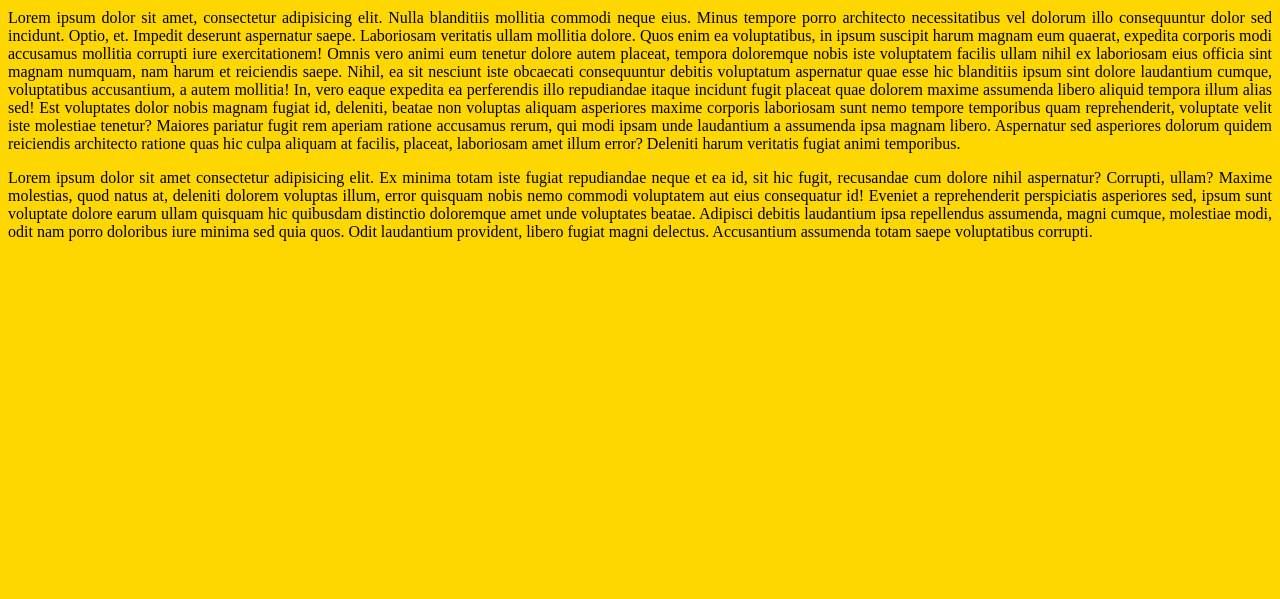
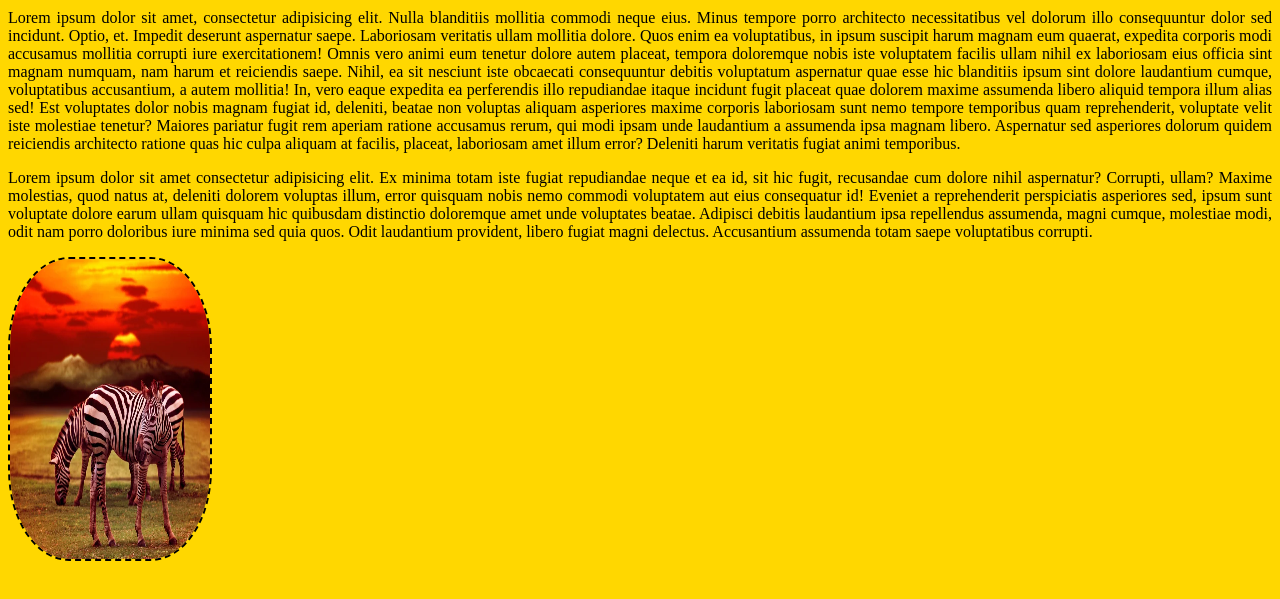
Before and after one commit to Samuelliusi/myportfollile, a plain HTML site: page index.html in a window 1280 px wide. Shown: the part 85-684 px from the top of the page. Drawn offline with Linux system fonts and the light colour scheme.

Commit message:
aded html syntax

```diff
--- a/index.html
+++ b/index.html
@@ -10,6 +10,7 @@
       <p>
           Lorem ipsum dolor sit amet consectetur adipisicing elit. Ex minima totam iste fugiat repudiandae neque et ea id, sit hic fugit, recusandae cum dolore nihil aspernatur? Corrupti, ullam? Maxime molestias, quod natus at, deleniti dolorem voluptas illum, error quisquam nobis nemo commodi voluptatem aut eius consequatur id! Eveniet a reprehenderit perspiciatis asperiores sed, ipsum sunt voluptate dolore earum ullam quisquam hic quibusdam distinctio doloremque amet unde voluptates beatae. Adipisci debitis laudantium ipsa repellendus assumenda, magni cumque, molestiae modi, odit nam porro doloribus iure minima sed quia quos. Odit laudantium provident, libero fugiat magni delectus. Accusantium assumenda totam saepe voluptatibus corrupti.
       </p>
+      <img src="images/depositphotos_53417407-stock-photo-wild-zebra-standing-in-green.jpg">
 </body>
 
 
--- a/style.css
+++ b/style.css
@@ -9,3 +9,9 @@ p{
 body{
     background-color: gold;
 }
+img{
+    width: 200px;
+    height: 300px;
+    border-radius: 30%;
+    border: 2px dashed black
+}
```
Also changed, not shown: images/depositphotos_53417407-stock-photo-wild-zebra-standing-in-green.jpg (added).
